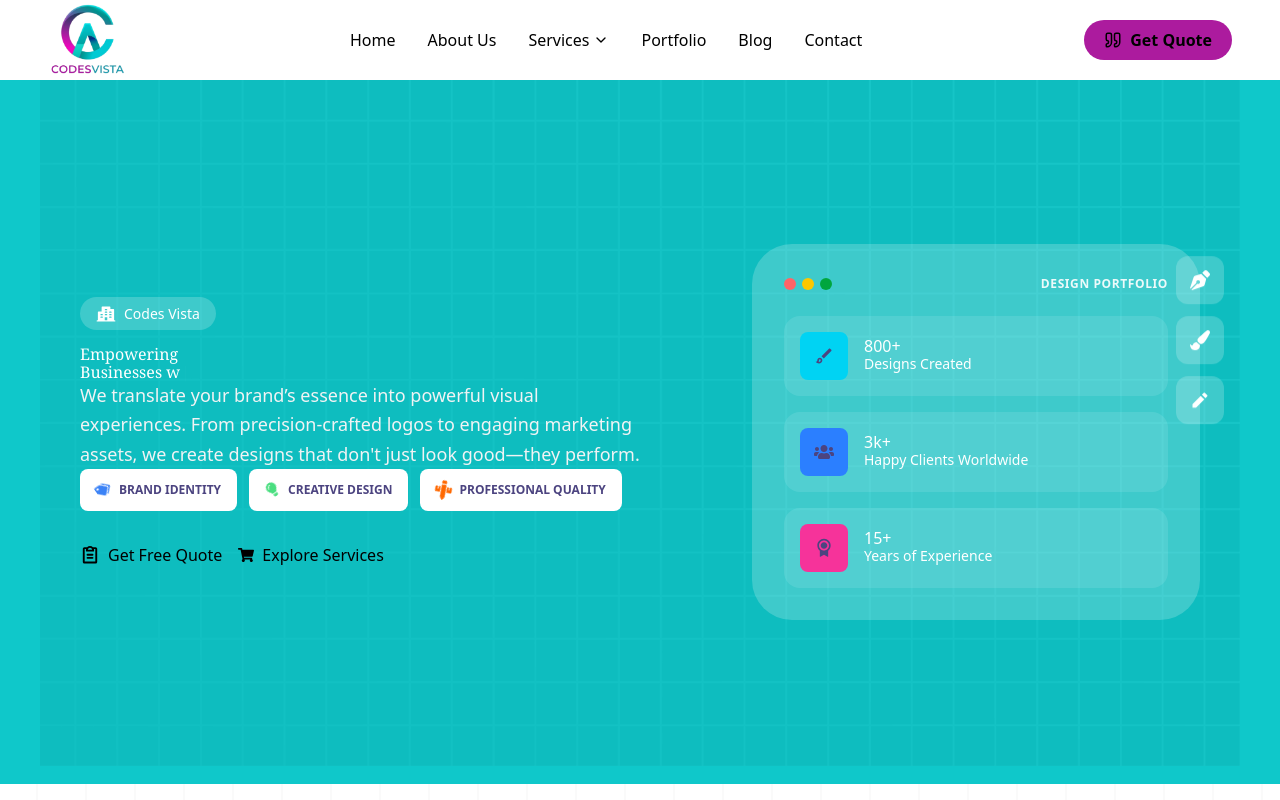
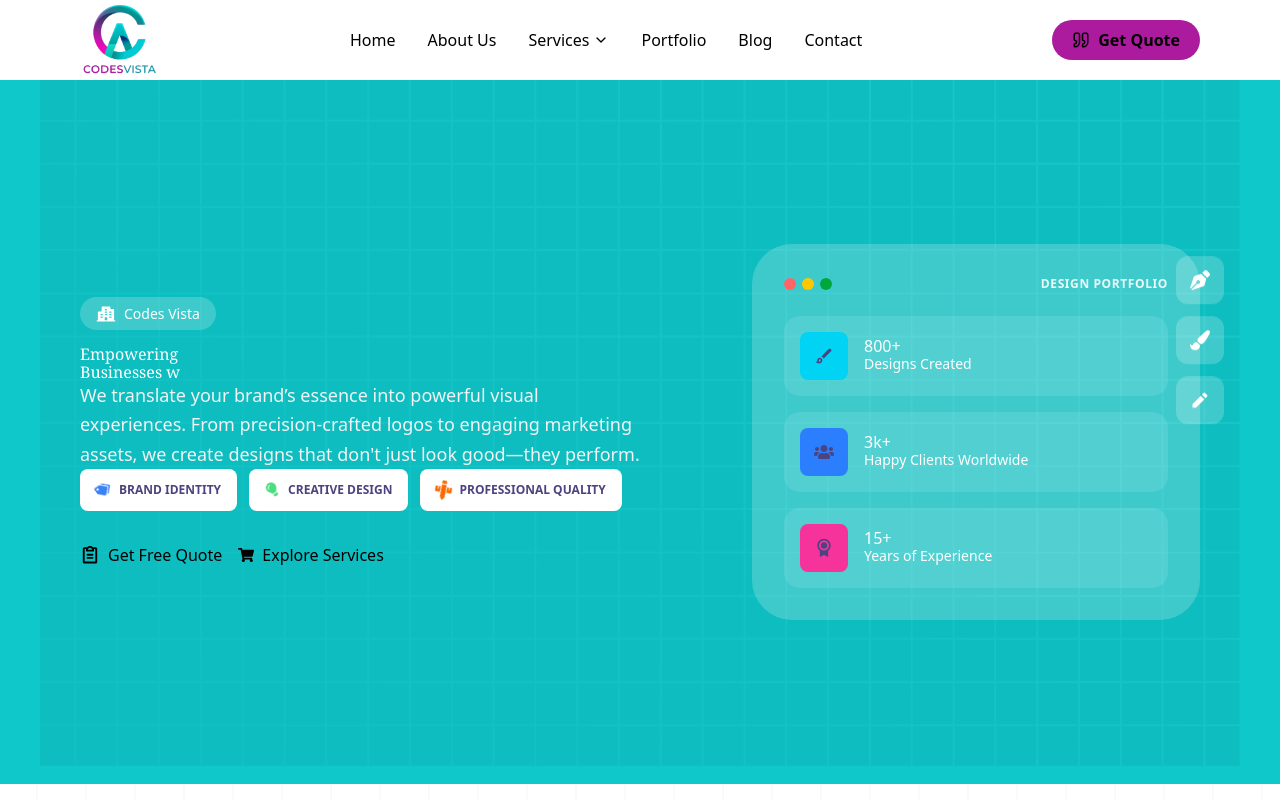
Before and after one commit to fariha-09/codesvista, a React (Vite) app: page / in a window 1280 px wide. Shown: the top 800 px of the page. Built offline with nearby package versions, Linux system fonts and the light colour scheme.

Commit message:
navbar set

```diff
--- a/src/components/Navbar.jsx
+++ b/src/components/Navbar.jsx
@@ -50,7 +50,7 @@ export default function Navbar() {
     <>
       {/* 1. FIXED NAV BAR */}
       <nav ref={navRef} className="fixed top-0 left-0 w-full bg-white/80 backdrop-blur-md z-[100] border-b border-gray-200/20 shadow-sm">
-        <div className="max-w-7xl mx-auto px-4 sm:px-6 lg:px-12">
+        <div className="w-full mx-auto px-4 sm:px-6 lg:px-20">
           <div className="flex justify-between items-center h-20">
             <Link to="/">
               <img src={logo} alt="Codestechvista" className="w-20" />
```
